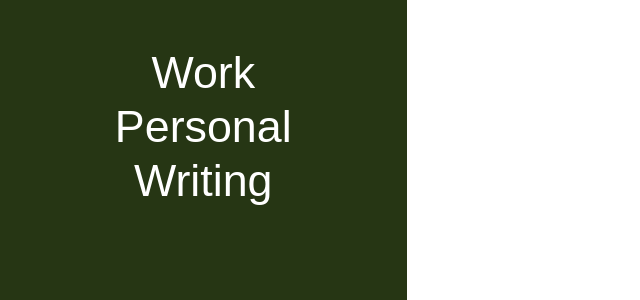
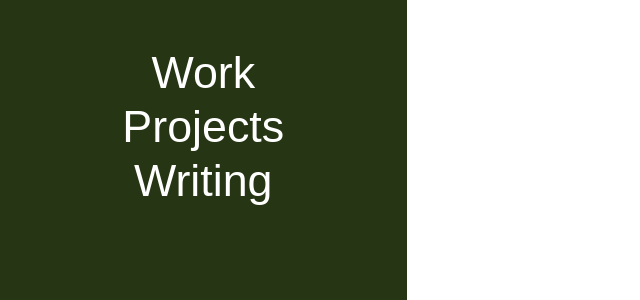
Before and after one commit to nhc/nhc, a Jekyll site: the page built from work.html, in a window 1280 px wide. Shown: the part 436-736 px from the top of the page, without its empty margins (0-640 px from the left). Built offline with Jekyll 4.4.1, drawn with Linux system fonts in a browser that asks for light colours.

Commit message:
PLayed with nagigation

```diff
--- a/_layouts/default.html
+++ b/_layouts/default.html
@@ -16,8 +16,8 @@
 
         <article class="links">
           <a href="work.html">Work</a>
-          <a href="personal.html">Personal</a>
-          <a href="people.html">Writing</a>
+          <a href="projects.html">Projects</a>
+          <a href="writing.html">Writing</a>
         </article>
 
     </div>
--- a/work.html
+++ b/work.html
@@ -1,6 +1,6 @@
 ---
 layout: default
-title: Blogging Like a Hacker
+title: Neil Charlton.
 ---
 
 My name is <strong>neil</strong>
```
Also changed, not shown: 3 other files.
